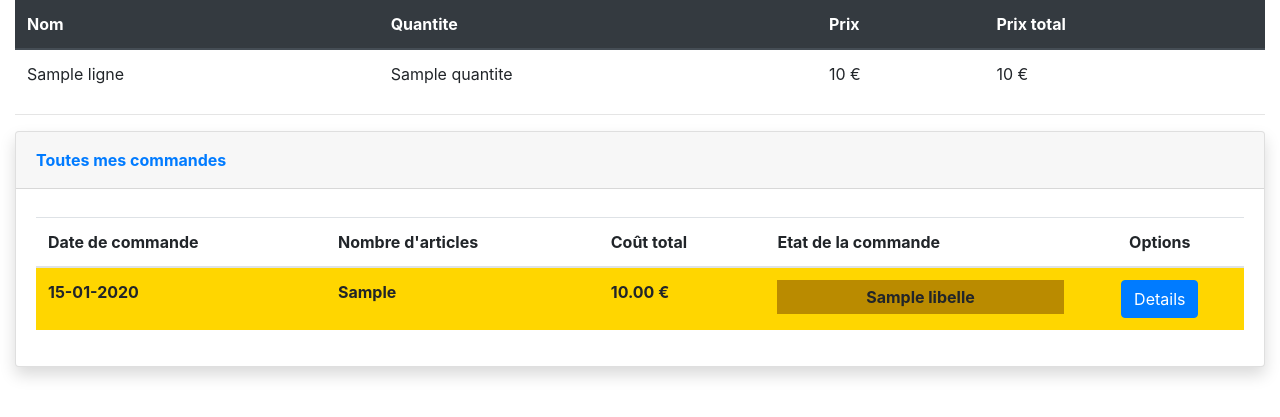
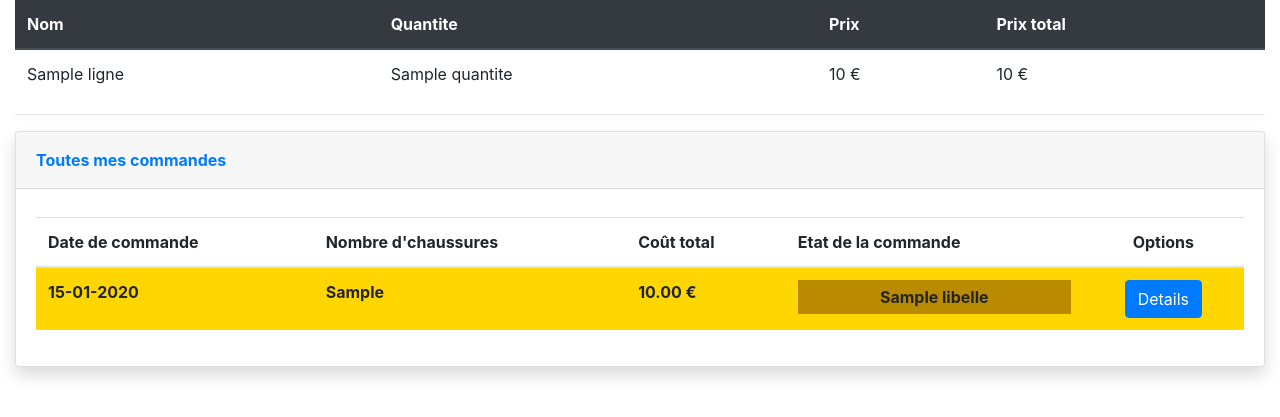
Before and after one commit to LenaAbel/PROJECT2.04_ECOMMERCE, a Flask app: template S2_SAE_2021_orm_etu_v3/templates/client/commandes/show_commandes.html in a window 1280 px wide. Shown: the part 99-516 px from the top of the page. Run offline with Flask 2, Linux system fonts and the light colour scheme; the template is opened without the code that fills it: most values are stand-ins (such as "Sample title", 1, 10 or a date in 2020); parts of the project's set-up code (start-up, migrations or seed data) failed here and were passed over; some libraries are stand-ins or nearby versions.

Commit message:
Add files via upload

```diff
--- a/S2_SAE_2021_orm_etu_v3/templates/client/commandes/show_commandes.html
+++ b/S2_SAE_2021_orm_etu_v3/templates/client/commandes/show_commandes.html
@@ -1,14 +1,14 @@
 {% extends "client/layout_client.html" %}
 {% block body %}
     <div class="container-fluid">
-            {% if articles_commande %}
+            {% if chaussures_commande %}
             <h3>Recapitulatifs de la commande selectionnée</h3>
             <table class="table">
                 <thead class="thead-dark">
                     <tr><th>Nom</th><th>Quantite</th><th>Prix</th><th>Prix total</th></tr>
                 </thead>
                 <tbody>
-                        {% for ligne in articles_commande %}
+                        {% for ligne in chaussures_commande %}
                             <tr>
                                 <td>{{ ligne.nom }}</td>
                                 <td>{{ ligne.quantite }}</td>
@@ -31,7 +31,7 @@
                         <thead>
                         <tr>
                             <th>Date de commande</th>
-                            <th>Nombre d'articles</th>
+                            <th>Nombre d'chaussures</th>
                             <th>Coût total</th>
                             <th>Etat de la commande</th>
                             <th style="text-align: center;">Options</th>
@@ -41,7 +41,7 @@
                         {% for commande in commandes %}
                             <tr id="" {#% if commande.etat.nom == "Produit indisponible" %#} style="background: #FFD600; font-weight: bold;" {#% endif %#}>
                                 <td>{{ commande.date_achat.strftime('%d-%m-%Y') }}</td>
-                                <td> {{ commande.nbr_articles }} </td>
+                                <td> {{ commande.nbr_chaussures }} </td>
                                 <td>
                                     {{ "{:,.2f} €".format(commande.prix_total) }}
                                 </td>
```
